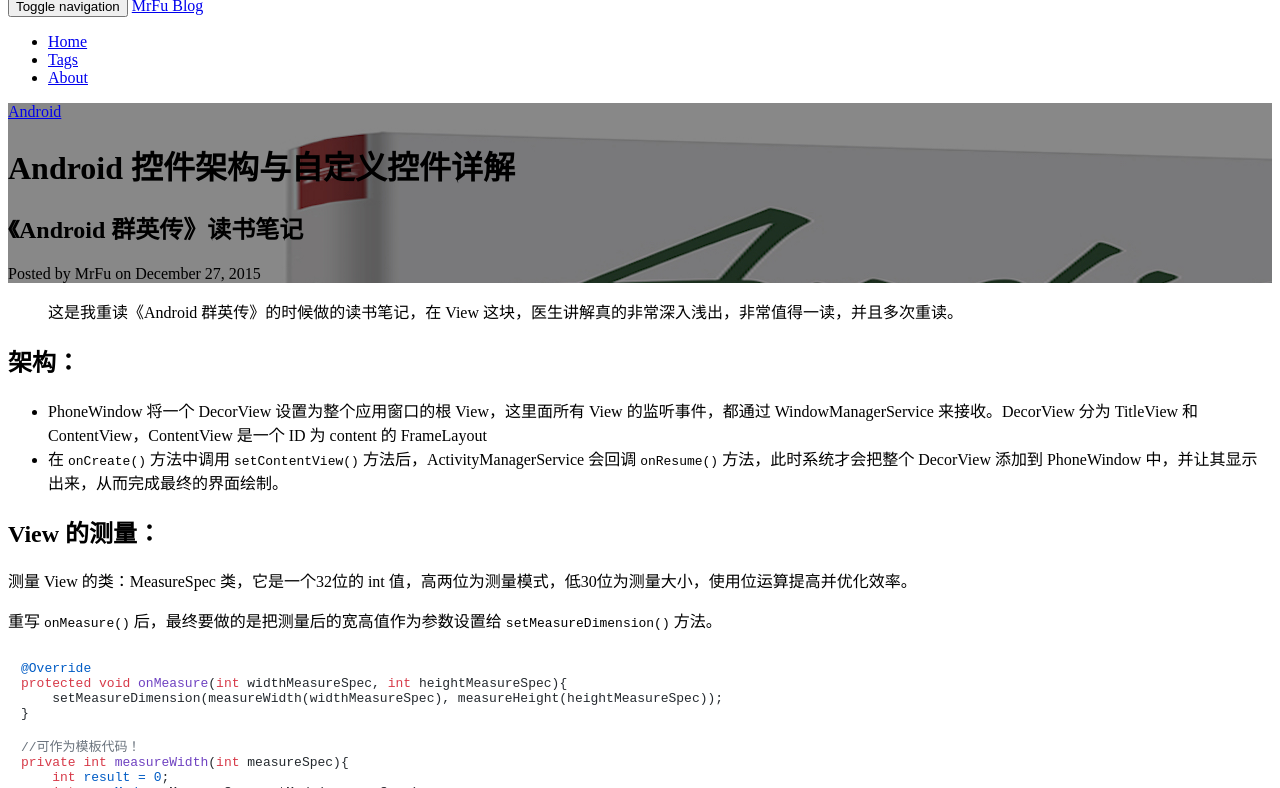
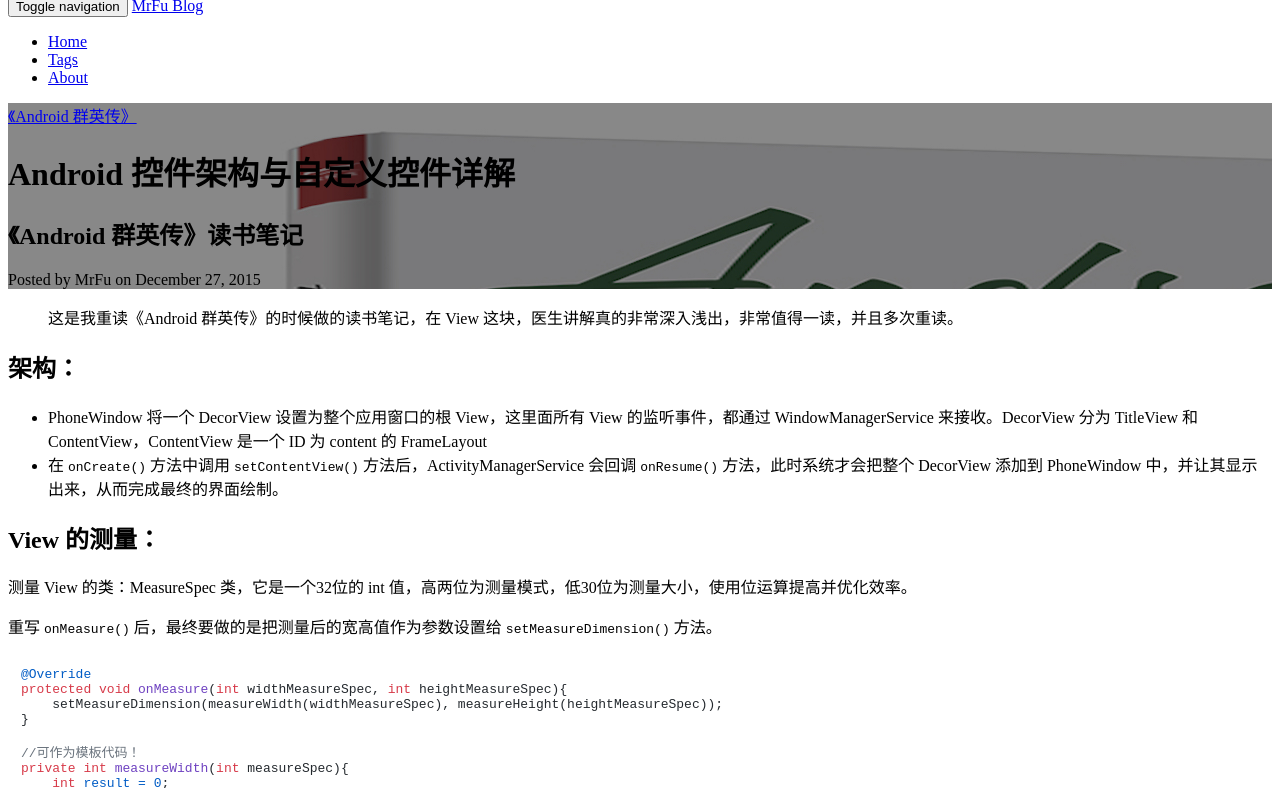
Before and after one commit to MrFuFuFu/mrfufufu.github.io, a Jekyll site: the page built from _posts/2015-12-27-custom_view.markdown, in a window 1280 px wide and 900 px high, cut to the strip 112-900 px from the top of the window. Built offline with Jekyll 4.4.1, drawn with Linux system fonts in a browser that asks for light colours; nearby versions of some CDN libraries; comment, search, counter and statistics services are not loaded.

Commit message:
modify tags

```diff
--- a/_posts/2015-12-27-custom_view.markdown
+++ b/_posts/2015-12-27-custom_view.markdown
@@ -6,7 +6,7 @@ author: MrFu
 date:   2015-12-27 14:22:00
 header-img: "img/post-bg-android-heros.jpg"
 tags:
-    - Android
+    - 《Android 群英传》
 ---
 
 > 这是我重读《Android 群英传》的时候做的读书笔记，在 View 这块，医生讲解真的非常深入浅出，非常值得一读，并且多次重读。
--- a/_posts/2015-12-27-scroll_analyse.markdown
+++ b/_posts/2015-12-27-scroll_analyse.markdown
@@ -6,7 +6,7 @@ author: MrFu
 date:   2015-12-27 16:40:00
 header-img: "img/post-bg-android-heros.jpg"
 tags:
-    - Android
+    - 《Android 群英传》
 ---
 
 > 这是我重读《Android 群英传》的时候做的读书笔记，这里主要讲了 Android 坐标系和视图坐标系，以及实现滑动的多种实现方法。
```
